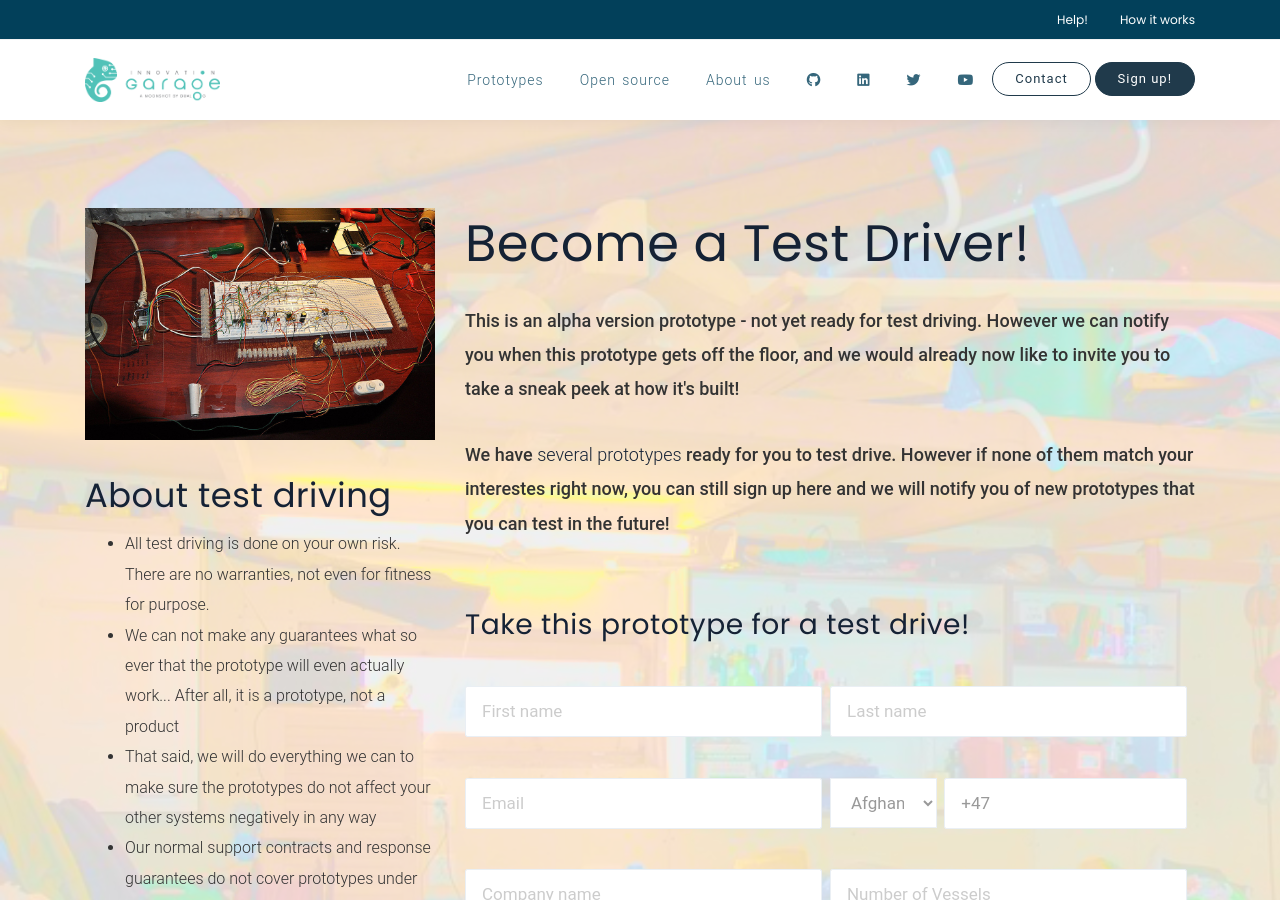
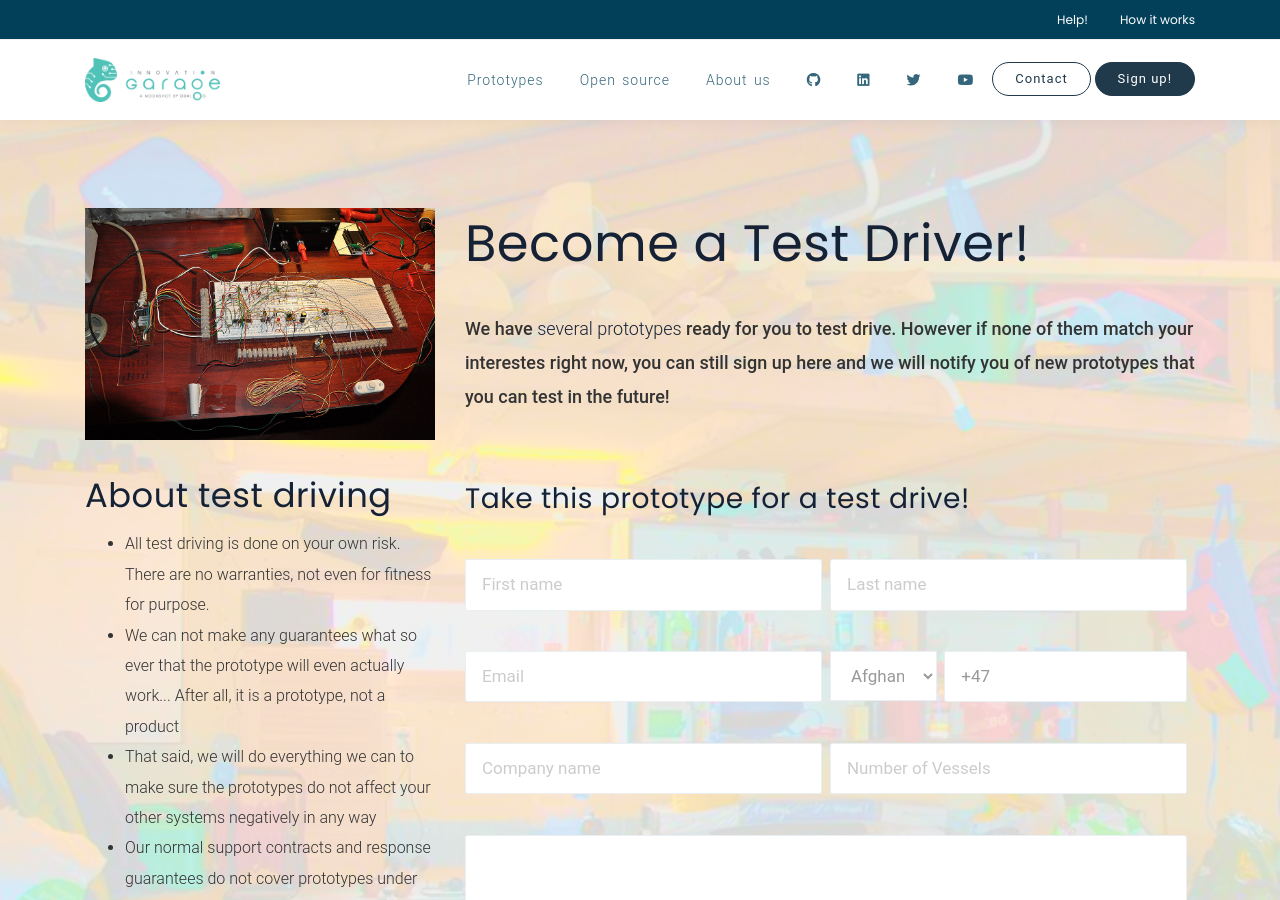
Before and after one commit to innovationgarage/prototype-web, a Jekyll site: the page built from signup.html, in a window 1280 px wide and 900 px high. Built offline with Jekyll 4.4.1, drawn with Linux system fonts in a browser that asks for light colours; nearby versions of some CDN libraries.

Commit message:
Bugfixes

```diff
--- a/_layouts/prototype.html
+++ b/_layouts/prototype.html
@@ -36,20 +36,22 @@ layout: dualog
         <div class="col-lg-8">
           {% if page.alpha %}
             <h1 class="display-4">Alpha: {{ page.title }}</h1>
-          {% else %}
-            <h1 class="display-4">{{ page.title }}</h1>
-          {% endif %}
-
             <p class="lead mt-5 mb-6 fw-500">
               This is an alpha version prototype - not yet ready for
               test driving. However we can notify you when this
               prototype gets off the floor, and we would already now
               like to invite you to take a sneak peek at how it's built!
             </p>
-
             <p>
               {{page.description}}
             </p>
+          {% else %}
+            <h1 class="display-4">{{ page.title }}</h1>
+
+            <p class="lead mt-5 mb-6 fw-500">
+              {{page.description}}
+            </p>
+          {% endif %}
 
           {{ content }}
 
```
Lines whose indentation alone changed are shown as unchanged.
